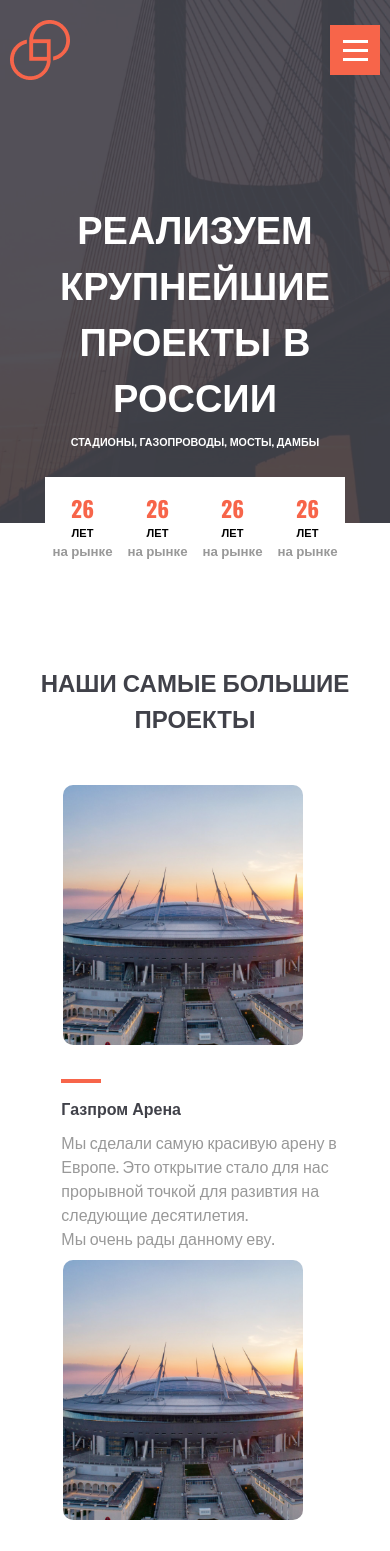
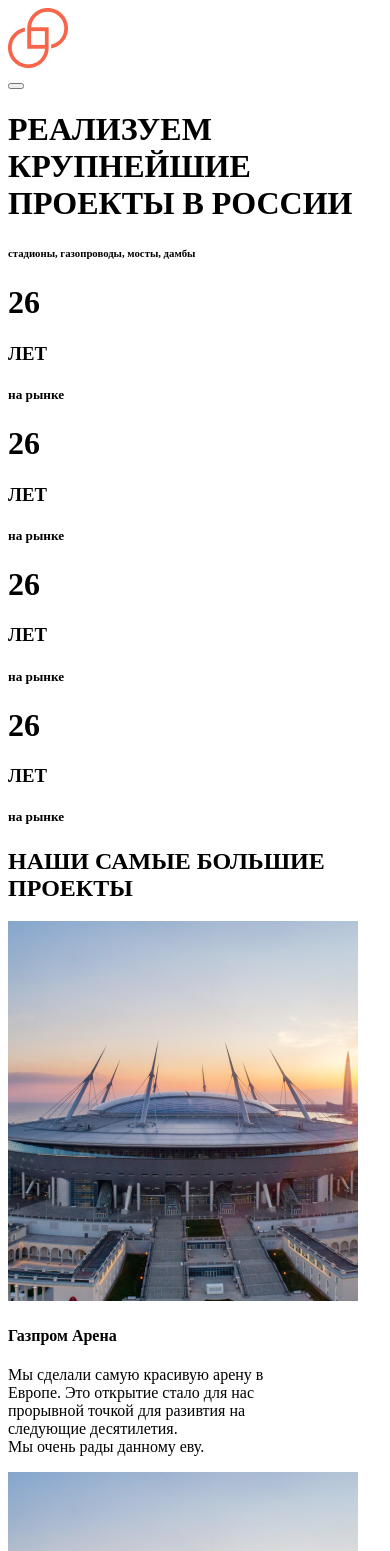
Before and after one commit to R1verb/ProjectRussia, a plain HTML site: page index.html in a window 390 px wide. Shown: the top 1551 px of the page. Drawn offline with nearby package versions, Linux system fonts and the light colour scheme.

Commit message:
style.css

```diff
--- a/style.css
+++ b/style.css
@@ -1,463 +1,99 @@
-* {
-    margin: 0;
-    padding: 0;
-    box-sizing: border-box;
-}
-body {
-    overflow-x: hidden;
-    overflow-y: auto;
-}
-
-
-
-.block {
-    background: url(back.png);
-    background-repeat: no-repeat;
-    background-size: cover;
-    background-position: center;
-    height: 523px;
-}
-
-
-.container {
-    max-width: 900px;
-    margin: auto;
-    padding-top: 20px;
-    display: flex;
-    position: relative;
-}
-
-.burgerMenu {
-    height: 50px;
-    width: 50px;
-    background: #F7654A;
-    border: none;
-    outline: none;
-    margin-top: 5px;
-    position: absolute;
-    right: 0;
-}
-
-.burgerMenu span {
-    display: flex;
-    text-align: center;
-    align-items: center;
-    left: 13px;
-}
-
-.one {
-    height: 3px;
-    width: 25px;
-    background: #fff;
-    position: absolute;
-    top: 15px;
-}
-
-.two {
-    height: 3px;
-    width: 25px;
-    background: #fff;
-    position: absolute;
-    top: 24px;
-}
-
-.three {
-    height: 3px;
-    width: 25px;
-    background: #fff;
-    position: absolute;
-    bottom: 14px;
-}
-
-.textUp {
-    font-family: 'Oswald', sans-serif;
-    color: #fff;
-    text-align: center;
-    word-spacing: 2px;
-    padding-top: 115px;
-    font-size: 38px;
-    font-weight: 734px;
-}
-
-.textDown {
-    font-family: 'Oswald', sans-serif;
-    text-transform: uppercase;
-    color: #fff;
-    text-align: center;
-    padding-top: 10px;
-}
-
-.blockWhite {
-    position: absolute;
-    background: #fff;
-    width: 900px;
-    height: 200px;
-    display: flex;
-    align-items: center;
-    justify-content: center;
-    top: 420px;
-    left: 50%;
-    transform: translateX(-50%);
-}
-
-.fullBlock {
-    font-family: 'Oswald', sans-serif;
-    text-align: center;
-    background: none;
-    height: 130px;
-    width: 130px;
-}
-
-.fullBlock2 {
-    font-family: 'Oswald', sans-serif;
-    text-align: center;
-    background: none;
-    height: 130px;
-    width: 130px;
-}
-
-.fullBlock3 {
-    font-family: 'Oswald', sans-serif;
-    text-align: center;
-    background: none;
-    height: 130px;
-    width: 130px;
-}
-
-.fullBlock4 {
-    font-family: 'Oswald', sans-serif;
-    text-align: center;
-    background: none;
-    height: 130px;
-    width: 130px;
-}
-
-.text26 {
-    color: #F7654A;
-    font-size: 40px;
-}
-
-.textLet {
-    font-size: 20px;
-}
-
-.textRinok {
-    color: #999999;
-}
-
-
-
-
-
-
-
-.project {
-    text-align: center;
-    align-items: center;
-    display: flex;
-    flex-direction: column;
-    padding-top: 120px;
-}
-
-.projectText {
-    font-family: 'Oswald', sans-serif;
-    text-align: center;
-    padding-top: 20px;
-    color: #404149;
-    font-weight: 506px;
-}
-
-.projectImage {
-    display: flex;
-    justify-content: center;
-    align-items: center;
-    flex-wrap: wrap;
-    padding-top: 20px;
-}
-.blockInfo {
-    text-align: left;
-}
-.rectPng {
-    height: 260px;
-    margin: 10px;
-    border-radius: 10px;
-}
-.orangeBlock {
-    margin-top: 20px;
-    height: 4px;
-    width: 40px;
-    background: #F7654A;
-    margin-left: 8px;
-}
-.projName {
-    font-family: 'Oswald', sans-serif;
-    color: #404149;
-    font-weight: 142px;
-    text-align: left;
-    margin-left: 8px;
-    padding-top: 13px;
-}
-.projInfo {
-    color: #999999;
-    font-family: 'Oswald', sans-serif;
-    text-align: left;
-    margin-left: 8px;
-    padding-top: 10px;
-}
-
-
-.brain {
-    font-family: 'Oswald', sans-serif;
-    background: #F7654A;
-    height: 160px;
-    margin-top: 60px;
-}
-.brainText {
-    color: #fff;
-    padding-top: 25px;
-}
-.brainUpText {
-    font-size: 30px;
-}
-.brainDownText {
-    font-size: 15px;
-}
-
-
-.brainBtn {
-    display: flex;
-    align-items: center;
-    background: #fff;
-    height: 40px;
-    width: 130px;
-    padding-left: 12px;
-    margin-left: auto;
-    margin-top: 40px;
-}
-
-.brainBtnImage {
-    height: 18px;
-    padding-right: 10px;
-}
-.brainBtnText {
-    font-size: 14px;
-    padding-bottom: 3px;
-}
-.zap {
-    text-decoration: none;
-    color: #000;
-}
-
-
-
-
-
-@media (max-width: 900px) {
-    .blockWhite {
-        width: 600px;
-        height: 150px;
-        top: 450px;
-    }
-    .burgerMenu {
-        margin-right: 10px;
-    }
-    .logo {
-        margin-left: 10px;
-    }
-    .brainBtn {
-        margin-right: 10px;
-    }
-    .brainText {
-        margin-left: 10px;
-    }
-}
-@media (max-width: 1000px) {
-    .blockWhite {
-        top: 430px;
-    }
-}
-@media (max-width: 600px) {
-    .blockWhite {
-        width: 414px;
-        height: 100px;
-        top: 470px;
-    }
-    .fullBlock,
-    .fullBlock2,
-    .fullBlock3,
-    .fullBlock4 {
-        padding-top: 17px;
-    }
-    .text26 {
-        color: #F7654A;
-        font-size: 30px;
-    }
-    .textLet {
-        font-size: 15px;
-    }
-}
-@media (max-width: 500px) {
-    .brain {
-        display: flex;
-        flex-direction: column;
-        /* align-items: center; */
-        /* justify-content: center; */
-        /* text-align: center; */
-        background: #F7654A;
-        height: 200px;
-    }
-
-    .brainBtn {
-        position: absolute;
-        display: flex;
-        align-items: center;
-        justify-content: center;
-        text-align: center;
-        margin-top: 90px;
-        margin-left: 100px;
-    }
-
-    .brainText {
-        padding-top: 0px;
-        margin-top: 0px;
-        top: 0px;
-        /* position: relative; */
-        color: #fff;
-        font-size: 20px;
-        margin-bottom: 70px;
-        padding-right: 10px;
-    }
-
-    .brainUpText {
-        font-size: 30px;
-    }
-
-    .brainDownText {
-        font-size: 15px;
-    }
-
-    .brainBtnImage {
-        height: 18px;
-        padding-right: 5px;
-    }
-
-    .brainBtnText {
-        font-size: 14px;
-        padding-bottom: 3px;
-    }
-}
-
-@media (max-width: 414px) {
-    .brainText {
-        color: #fff;
-        padding-top: 32px;
-    }
-    .brainBtn {
-        margin-top: 114px;
-        margin-left: 100px;
-    }
-}
-@media (max-width: 400px) {
-    .blockWhite {
-        width: 300px;
-        height: 100px;
-        top: 477px;
-    }
-    .fullBlock,
-    .fullBlock2,
-    .fullBlock3,
-    .fullBlock4 {
-        padding-top: 30px;
-    }
-    .text26 {
-        color: #F7654A;
-        font-size: 22px;
-    }
-    .textLet {
-        font-size: 11px;
-    }
-}
-
-@media (max-width: 348px) {
-    .brainText {
-        color: #fff;
-        padding-top: 25px;
-    }
-    .brainUpText {
-        font-size: 22px;
-    }
-    .brainDownText {
-        font-size: 11px;
-    }
-
-
-    .brainBtn {
-        display: flex;
-        align-items: center;
-        background: #fff;
-        height: 40px;
-        width: 130px;
-        padding-left: 2px;
-        margin-left: 60px;
-        text-align: center;
-        margin-top: 96px;
-    }
-
-    .brainBtnImage {
-        height: 16px;
-        padding-right: 5px;
-    }
-    .brainBtnText {
-        font-size: 15px;
-        padding-bottom: 2px;
-    }
-}
-
-@media (max-width: 300px) {
-    .blockWhite {
-        flex-direction: column;
-        align-items: center;
-        height: auto;
-        width: 200px;
-        height: 600px;
-        top: 524px;
-    }
-    .fullBlock,
-    .fullBlock2,
-    .fullBlock3,
-    .fullBlock4 {
-        padding-top: 10px;
-        margin-bottom: 20px;
-    }
-    .text26 {
-        color: #F7654A;
-        font-size: 60px;
-    }
-    .textLet {
-        font-size: 30px;
-    }
-    .project {
-        padding-top: 700px;
-    }
-}
-@media (max-width: 250px) {
-    .textUp {
-        word-spacing: 2px;
-        padding-top: 115px;
-        font-size: 25px;
-    }
-
-    .textDown {
-        font-size: 12px;
-        padding-top: 30px;
-    }
-}
-@media (max-width: 250px) {
-    .textDown {
-        font-size: 11px;
-        padding-top: 30px;
-    }
-    body {
-        position: fixed;
-    }
-}
+<!DOCTYPE html>
+<html lang="en">
+<head>
+    <meta charset="UTF-8">
+    <meta name="viewport" content="width=device-width, initial-scale=1.0">
+    <link rel="stylesheet" href="style.css">
+    <link rel="preconnect" href="https://fonts.googleapis.com">
+    <link rel="preconnect" href="https://fonts.gstatic.com" crossorigin>
+    <link href="https://fonts.googleapis.com/css2?family=Oswald:wght@400;500;600;700&display=swap" rel="stylesheet">
+    <title>Project</title>
+</head>
+<body>
+    <div class="block">
+        <div class="header">
+            <div class="container">
+                <div class="logo">
+                    <img class="logoImg" src="logo.png">
+                </div>
+                <a href="https://vk.com/r1verb" target="_blank">
+                    <button class="burgerMenu">
+                        <span class="one"></span>
+                        <span class="two"></span>
+                        <span class="three"></span>
+                    </button>
+                </a>
+            </div>
+        </div>
+        <h1 class="textUp">РЕАЛИЗУЕМ КРУПНЕЙШИЕ<br>ПРОЕКТЫ В РОССИИ</h1>
+        <h6 class="textDown">стадионы, газопроводы, мосты, дамбы</h6>
+    </div>
+    <div class="main">
+        <div class="blockWhite">
+            <div class="fullBlock">
+                <h1 class="text26">26</h1>
+                <h3 class="textLet">ЛЕТ</h3>
+                <h5 class="textRinok">на рынке</h5>
+            </div>
+            <div class="fullBlock2">
+                <h1 class="text26">26</h1>
+                <h3 class="textLet">ЛЕТ</h3>
+                <h5 class="textRinok">на рынке</h5>
+            </div>
+            <div class="fullBlock3">
+                <h1 class="text26">26</h1>
+                <h3 class="textLet">ЛЕТ</h3>
+                <h5 class="textRinok">на рынке</h5>
+            </div>
+            <div class="fullBlock4">
+                <h1 class="text26">26</h1>
+                <h3 class="textLet">ЛЕТ</h3>
+                <h5 class="textRinok">на рынке</h5>
+            </div>
+        </div>
+        <div class="project">
+            <h2 class="projectText">НАШИ САМЫЕ БОЛЬШИЕ ПРОЕКТЫ</h2>
+            <div class="container">
+                <div class="projectImage">
+                    <div class="blockInfo">
+                        <img class="rectPng" src="rect.png">
+                        <div class="orangeBlock"></div>
+                        <h4 class="projName">Газпром Арена</h4>
+                        <p class="projInfo">Мы сделали самую красивую арену в<br> Европе. Это открытие стало для нас<br> прорывной точкой для разивтия на<br> следующие десятилетия.<br> Мы очень рады данному еву.</p>
+                    </div>
+                    <div class="blockInfo">
+                        <img class="rectPng" src="rect.png">
+                        <div class="orangeBlock"></div>
+                        <h4 class="projName">Газпром Арена</h4>
+                        <p class="projInfo">Мы сделали самую красивую арену в<br> Европе. Это открытие стало для нас<br> прорывной точкой для разивтия на<br> следующие десятилетия.<br> Мы очень рады данному еву.</p>
+                    </div>
+                    <div class="blockInfo">
+                        <img class="rectPng" src="rect.png">
+                        <div class="orangeBlock"></div>
+                        <h4 class="projName">Газпром Арена</h4>
+                        <p class="projInfo">Мы сделали самую красивую арену в<br> Европе. Это открытие стало для нас<br> прорывной точкой для разивтия на<br> следующие десятилетия.<br> Мы очень рады данному еву.</p>
+                    </div>
+                </div>
+            </div>
+        </div>
+        <div class="brain">
+            <div class="container">
+                <div class="brainText">
+                    <h1 class="brainUpText">
+                        САМЫЕ УМНЫЕ ПРОЕКТЫ
+                    </h1>
+                    <h5 class="brainDownText">
+                        РЕАЛИЗУЕМ САМЫЕ СМЕЛЫЕ РЕШЕНИЯ В РОССИИ!
+                    </h5>
+                </div>
+                <div class="brainBtn">
+                    <img class="brainBtnImage" src="brain.png">
+                    <b class="brainBtnText">
+                        <a class="zap" href="https://vk.com/r1verb" target="_blank">ВАШ ЗАПРОС</a>
+                    </b>
+                </div>
+            </div>
+        </div>
+    </div>
+</body>
+</html>
```
